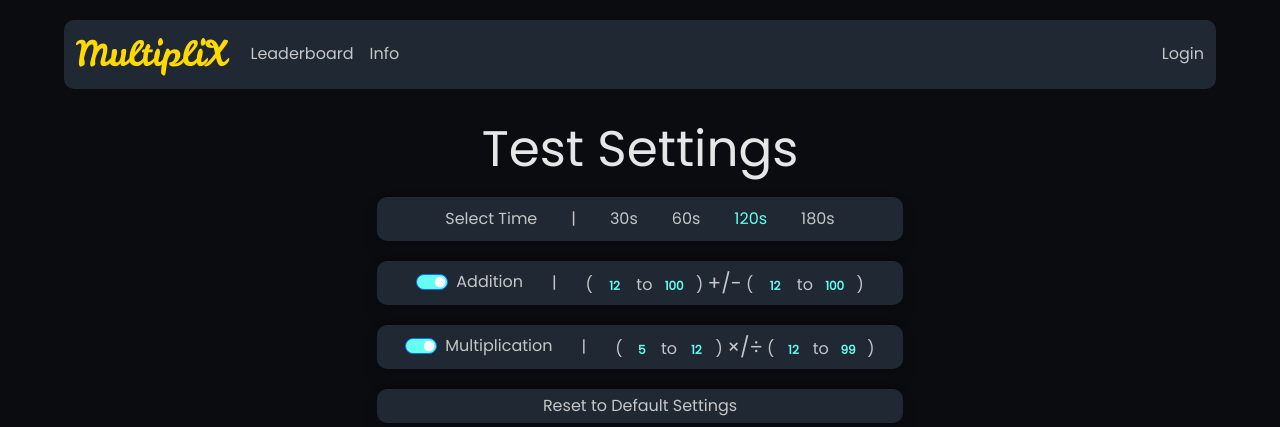
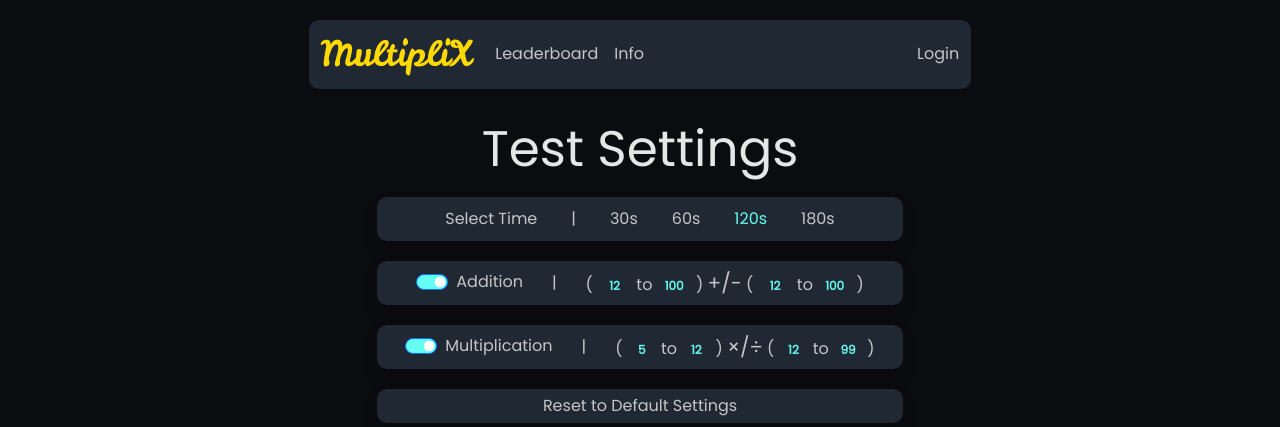
Before and after one commit to bcchen52/multiplix, a Django app: page / in a window 1280 px wide. Shown: the top 427 px of the page. Run offline with Django 5.2, Linux system fonts and the light colour scheme; some libraries are stand-ins or nearby versions.

Commit message:
edited navbar spacing'

```diff
--- a/multiplix/templates/multiplix/layout.html
+++ b/multiplix/templates/multiplix/layout.html
@@ -21,6 +21,9 @@
         {% endblock %}
     </head>
     <body>
+        <div class="container">
+            <div class="row justify-content-center">
+                <div class="col-xl-8 col-lg-10 col-12">
                     <nav class="navbar navbar-expand navbar-light">
                         <div class="container-fluid">
                             <a class="navbar-brand leckerli-one-regular nav-clickable " href="{% url 'index' %}" id="main">MultipliX</a>
@@ -45,6 +48,9 @@
                             </span>
                         </div>
                     </nav>
+                </div>
+            </div>
+        </div>
         <div class="body">
         {% block body %}
         {% endblock %}
```
Lines whose indentation alone changed are shown as unchanged.
